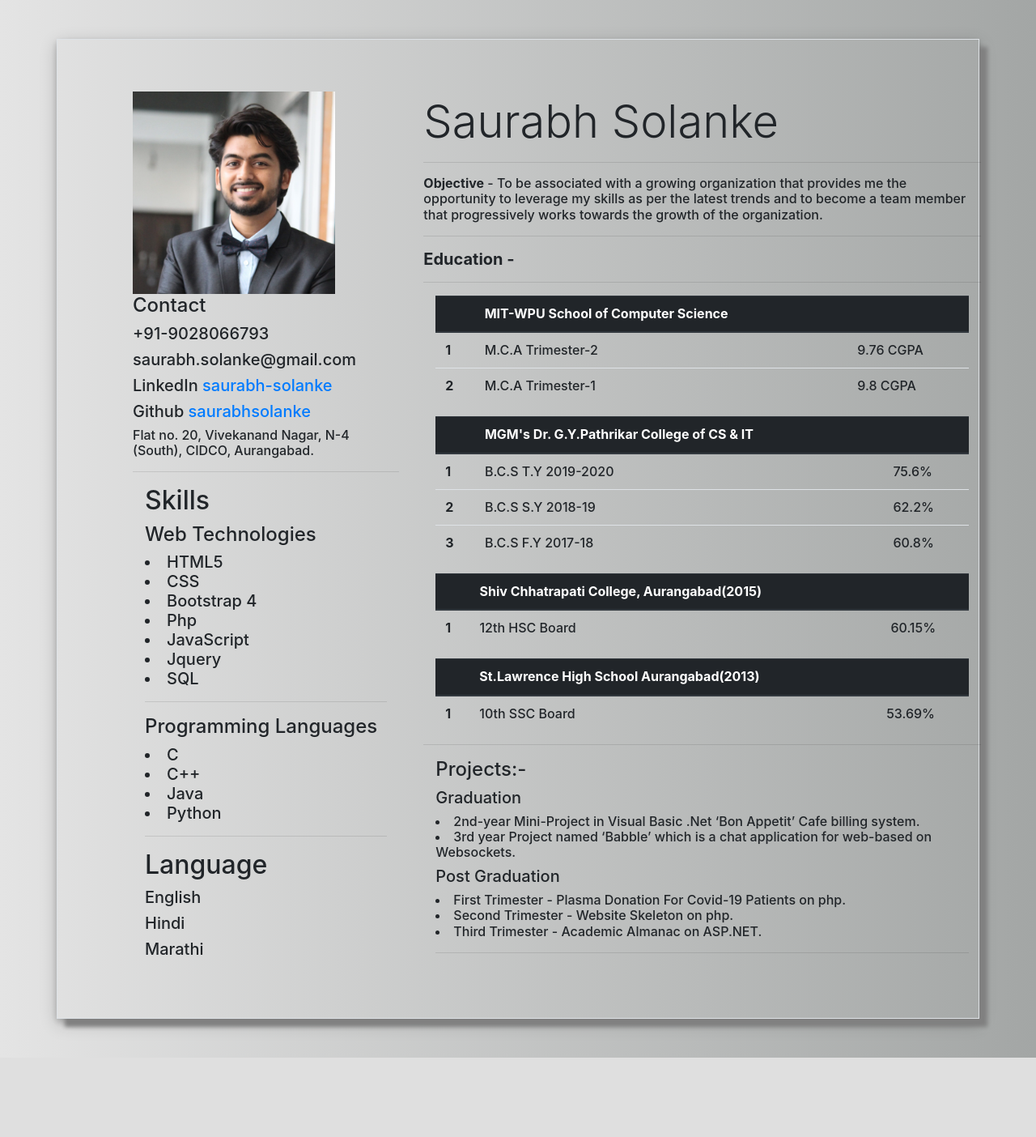
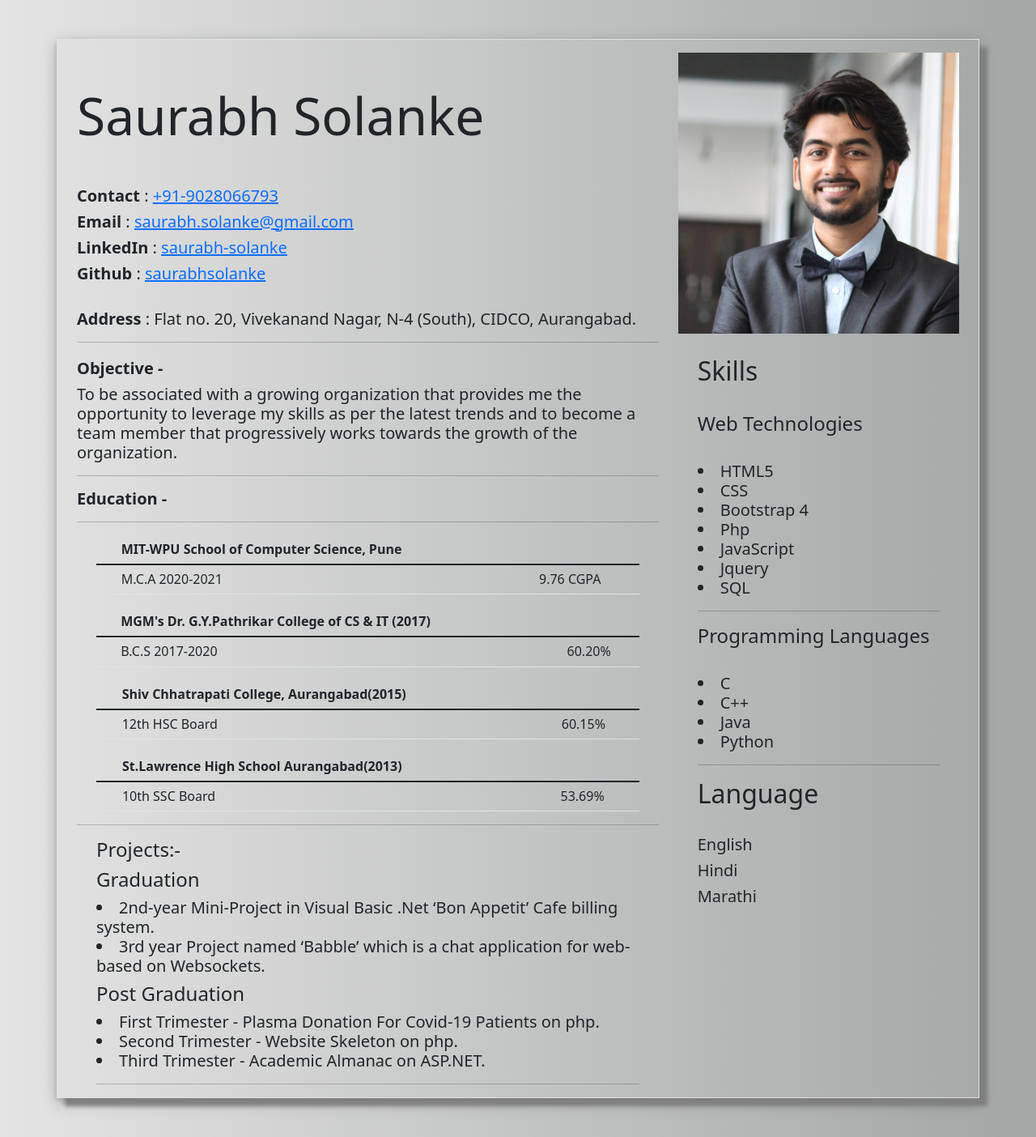
Before and after one commit to saurabhsolanke/saurabhresume, a PHP site: page / in a window 1280 px wide. Shown: the whole page at 81% size. Before the commit the page ends 1306 px from the top, so only its background shows below. Run offline with PHP 8.4, Linux system fonts and the light colour scheme; some libraries are stand-ins or nearby versions.

Commit message:
Update index.php

```diff
--- a/index.php
+++ b/index.php
@@ -5,14 +5,10 @@
     <meta name="viewport" content="width=device-width, initial-scale=1, shrink-to-fit=no">
 
     <link href="https://unpkg.com/aos@2.3.1/dist/aos.css" rel="stylesheet">
-    <link
-    rel="stylesheet"
-    href="https://cdnjs.cloudflare.com/ajax/libs/animate.css/4.1.1/animate.min.css"/>
-    <link rel="stylesheet" href="https://maxcdn.bootstrapcdn.com/bootstrap/4.0.0/css/bootstrap.min.css" integrity="sha384-Gn5384xqQ1aoWXA+058RXPxPg6fy4IWvTNh0E263XmFcJlSAwiGgFAW/dAiS6JXm" crossorigin="anonymous">
-    <script src="https://code.jquery.com/jquery-3.2.1.slim.min.js" integrity="sha384-KJ3o2DKtIkvYIK3UENzmM7KCkRr/rE9/Qpg6aAZGJwFDMVNA/GpGFF93hXpG5KkN" crossorigin="anonymous"></script>
-    <script src="https://cdnjs.cloudflare.com/ajax/libs/popper.js/1.12.9/umd/popper.min.js" integrity="sha384-ApNbgh9B+Y1QKtv3Rn7W3mgPxhU9K/ScQsAP7hUibX39j7fakFPskvXusvfa0b4Q" crossorigin="anonymous"></script>
-    <script src="https://maxcdn.bootstrapcdn.com/bootstrap/4.0.0/js/bootstrap.min.js" integrity="sha384-JZR6Spejh4U02d8jOt6vLEHfe/JQGiRRSQQxSfFWpi1MquVdAyjUar5+76PVCmYl" crossorigin="anonymous"></script>
 
+
+    <!-- CSS only -->
+    <link href="https://cdn.jsdelivr.net/npm/bootstrap@5.1.3/dist/css/bootstrap.min.css" rel="stylesheet" integrity="sha384-1BmE4kWBq78iYhFldvKuhfTAU6auU8tT94WrHftjDbrCEXSU1oBoqyl2QvZ6jIW3" crossorigin="anonymous">
 
     <title>Resume</title>
   </head>
@@ -27,80 +23,44 @@
 
 
     <body>
-
-        <div class="container my-5 py-2 border" data-aos="fade-down" data-aos-duration="1000" style="box-shadow: 10px 10px 5px grey, 0 4px 8px 0 rgba(0, 0, 0, 0.2), 0 6px 20px 0 rgba(0, 0, 0, 0.19)">
-            <div class="container my-5 py-2">
-                <div class="container mx-5">
+        <div class="container my-5 px-4 border" data-aos="fade-down" data-aos-duration="1000" style="box-shadow: 10px 10px 5px grey, 0 4px 8px 0 rgba(0, 0, 0, 0.2), 0 6px 20px 0 rgba(0, 0, 0, 0.19)">
             <div class="row">
-                            <div class="col-sm-4" data-aos="fade-down" data-aos-duration="1000">
-                                <img src="pro.jpg" alt="" style="width: 250px;">
-                                <h4>Contact</h4>
-                                <h5>+91-9028066793</h5>
-                                <h5>saurabh.solanke@gmail.com</a></h5>
-                                <h5>LinkedIn <a href="https://www.linkedin.com/in/saurabh-solanke-02534a166/">saurabh-solanke</a></h5>
-                                <h5>Github <a href="https://github.com/saurabhsolanke">saurabhsolanke</a></h5>
-                                <h6>Flat no. 20, Vivekanand Nagar, N-4 (South), CIDCO, Aurangabad.</h6><hr>
-
-                                <div class="container-fluid" data-aos="fade-down" data-aos-duration="800">
-                                <h2>Skills</h2><b><h4>Web Technologies</h4><h5></b>
-                                <li>HTML5</li>
-                                <li>CSS</li>
-                                <li>Bootstrap 4</li>
-                                <li>Php</li>
-                                <li>JavaScript</li>
-                                <li>Jquery</li>
-                                <li>SQL</li></h5><hr>
+                <div class="col-sm-8 mt-3"data-aos="fade-down" data-aos-duration="1000"><p>&nbsp;</p>
+                    <h2 class="display-3">Saurabh Solanke</h2>
+                    <p>&nbsp;</p>
+                    <h5><b>Contact</b>  : <a href="tel:+919028066793"> +91-9028066793</a></h5>
+                    <h5><b>Email </b> : <a href="https://mail.google.com/mail/">saurabh.solanke@gmail.com</a></h5>
+                    <h5><b>LinkedIn</b>  : <a href="https://www.linkedin.com/in/saurabh-solanke/">saurabh-solanke</a></h5>
+                    <h5><b>Github</b>  : <a href="https://github.com/saurabhsolanke">saurabhsolanke</a></h5>
+                    <br><h5><b>Address</b> : Flat no. 20, Vivekanand Nagar, N-4 (South), CIDCO, Aurangabad.</h5><hr>
                 </div>
 
-                                <div class="container-fluid" data-aos="fade-down" data-aos-duration="800">
-                                    <b><h4>Programming Languages</h4><h5></b>
-                                    <li>C</li>
-                                    <li>C++</li>
-                                    <li>Java</li>
-                                    <li>Python</li>
-                                    </h5><hr>
-                                </div>
-
-                                <div class="container-fluid" data-aos="fade-down" data-aos-duration="700">
-                                <h2>Language</h2>
-
-                                <h5>English</h5>
-                                <h5>Hindi</h5>
-                                <h5>Marathi</h5>
+                <div class="col mt-3" data-aos="fade-down" data-aos-duration="1000">
+                    <img src="pro.jpg" alt="" class="img-fluid">
                 </div>
             </div>
 
-                            <!-- Right Side  -->
+            <div class="row">
+                <div class="col-sm-8 mt-1" data-aos="fade-down" data-aos-duration="2000">
+                    <h5><b>Objective - </b></h5>
+                    <h5> To be associated with a growing organization that provides me the opportunity to leverage my skills as per the latest trends and to become a team member that progressively works towards the growth of the organization.</h5><hr>
+                    <h5><b> Education - </b></h5><hr><h6>
 
-                            <div class="col-sm-8 mt-1">
-                                <h2 class="display-4">Saurabh Solanke</h2><hr>
-                                <h6><b>Objective</b>  -  To be associated with a growing organization that provides me the opportunity to leverage my skills as per the latest trends and to become a team member that progressively works towards the growth of the organization.</h6><hr>
-                                <h5><b> Education -</b></h5><hr><h6>
-
-                                <div class="container-fluid" data-aos="fade-down" data-aos-duration="700">
+                    <div class="container" data-aos="fade-down" data-aos-duration="700">
                         <table class="table">
                             <thead class="thead-dark">
                                 <tr>
                                     <th scope="col"></th>
-                                        <th scope="col">MIT-WPU School of Computer Science</th>
-                                        <th scope="col"></th>
-
+                                    <th scope="col">MIT-WPU School of Computer Science, Pune </th>
                                 </tr>
                             </thead>
+
                             <tbody>
                                 <tr>
-                                        <th scope="row">1</th>
-                                        <td>M.C.A Trimester-2</td>
+                                    <th scope="row"></th>
+                                    <td>M.C.A 2020-2021</td>
                                     <td>9.76 CGPA</td>
-
                                 </tr>
-                                        <tr>
-                                        <th scope="row">2</th>
-                                        <td>M.C.A Trimester-1</td>
-                                        <td>9.8 CGPA</td>
-
-                                        </tr>
-
                             </tbody>
                         </table>
 
@@ -108,30 +68,15 @@
                             <thead class="thead-dark">
                                 <tr>
                                     <th scope="col"></th>
-                                        <th scope="col">MGM's Dr. G.Y.Pathrikar College of CS & IT</th>
-                                        <th scope="col"></th>
-
+                                    <th scope="col">MGM's Dr. G.Y.Pathrikar College of CS & IT (2017)</th>
                                 </tr>
                             </thead>
                             <tbody>
                                 <tr>
-                                        <th scope="row">1</th>
-                                        <td>B.C.S T.Y 2019-2020</td>
-                                        <td>75.6%</td>
+                                    <th scope="row"></th>
+                                    <td>B.C.S 2017-2020</td>
+                                    <td>60.20%</td>
                                 </tr>
-
-                                        <tr>
-                                        <th scope="row">2</th>
-                                        <td> B.C.S S.Y  2018-19  </td>
-                                        <td>62.2%</td>
-                                        </tr>
-
-                                        <tr>
-                                        <th scope="row">3</th>
-                                        <td>B.C.S F.Y  2017-18 </td>
-                                        <td>60.8%</td>
-                                        </tr>
-
                             </tbody>
                         </table>
                     </div>
@@ -142,13 +87,11 @@
                                 <tr>
                                     <th scope="col"></th>
                                     <th scope="col">Shiv Chhatrapati College, Aurangabad(2015)</th>
-                                        <th scope="col"></th>
-
                                 </tr>
                             </thead>
                             <tbody>
                                 <tr>
-                                        <th scope="row">1</th>
+                                    <th scope="row"></th>
                                     <td> 12th HSC Board </td>
                                     <td>60.15% </td>
                                 </tr>
@@ -160,36 +103,64 @@
                                 <tr>
                                     <th scope="col"></th>
                                     <th scope="col"> St.Lawrence High School Aurangabad(2013)</th>
-                                        <th scope="col"></th>
-
                                 </tr>
                             </thead>
                             <tbody>
                                 <tr>
-                                        <th scope="row">1</th>
+                                    <th scope="row"></th>
                                     <td> 10th SSC Board</td>
                                     <td> 53.69%</td>
                                 </tr>
 
                             </tbody>
                         </table>
-                                </div>
-                                <hr>
+                    </div> <hr>
 
-                                <div class="container-fluid" data-aos="fade-down" data-aos-duration="1000">
+                    <div class="container-fluid" data-aos="fade-down" data-aos-duration="700">
                         <h4>Projects:-</h4>
-                                    <h5>Graduation</h5>
-                                    <h6>
+                        <h4>Graduation</h4>
+                            <h5>
                             <li>2nd-year Mini-Project in Visual Basic .Net ‘Bon Appetit’ Cafe billing system.</li>
-                                    <li>3rd year Project named ‘Babble’ which is a chat application for web-based on Websockets. </li></h6>
+                            <li>3rd year Project named ‘Babble’ which is a chat application for web-based on Websockets. </li></h5>
 
-                                    <h5>Post Graduation</h5>
-                                    <h6>
+                            <h4>Post Graduation</h4>
+                            <h5>
                             <li>First Trimester - Plasma Donation For Covid-19 Patients on php.</li>
                             <li>Second Trimester - Website Skeleton on php.</li>
-                                    <li>Third Trimester - Academic Almanac on  ASP.NET.</li></h6><hr>
+                            <li>Third Trimester - Academic Almanac on  ASP.NET.</li></h5><hr>
                     </div>
                 </div>
+
+                <div class="col-sm-4">
+                    <div class="container-fluid" data-aos="fade-down" data-aos-duration="800">
+                        <h2>Skills</h2><br>
+                            <b><h4>Web Technologies</h4><br>
+                            <h5></b>
+                            <li>HTML5</li>
+                            <li>CSS</li>
+                            <li>Bootstrap 4</li>
+                            <li>Php</li>
+                            <li>JavaScript</li>
+                            <li>Jquery</li>
+                            <li>SQL</li>
+                            </h5><hr>
+                    </div>
+
+                    <div class="container-fluid" data-aos="fade-down" data-aos-duration="800">
+                        <b><h4>Programming Languages</h4></b><br>
+                            <h5>
+                            <li>C</li>
+                            <li>C++</li>
+                            <li>Java</li>
+                            <li>Python</li>
+                            </h5><hr>
+                    </div>
+
+                    <div class="container-fluid" data-aos="fade-down">
+                        <h2>Language</h2><br>
+                        <h5>English</h5>
+                        <h5>Hindi</h5>
+                        <h5>Marathi</h5>
                     </div>
                 </div>
             </div>
@@ -197,6 +168,7 @@
         <script src="https://unpkg.com/aos@2.3.1/dist/aos.js"></script>
 
     </body>
+
     <script>
             AOS.init();
         </script>
```
Lines whose indentation alone changed are shown as unchanged.
